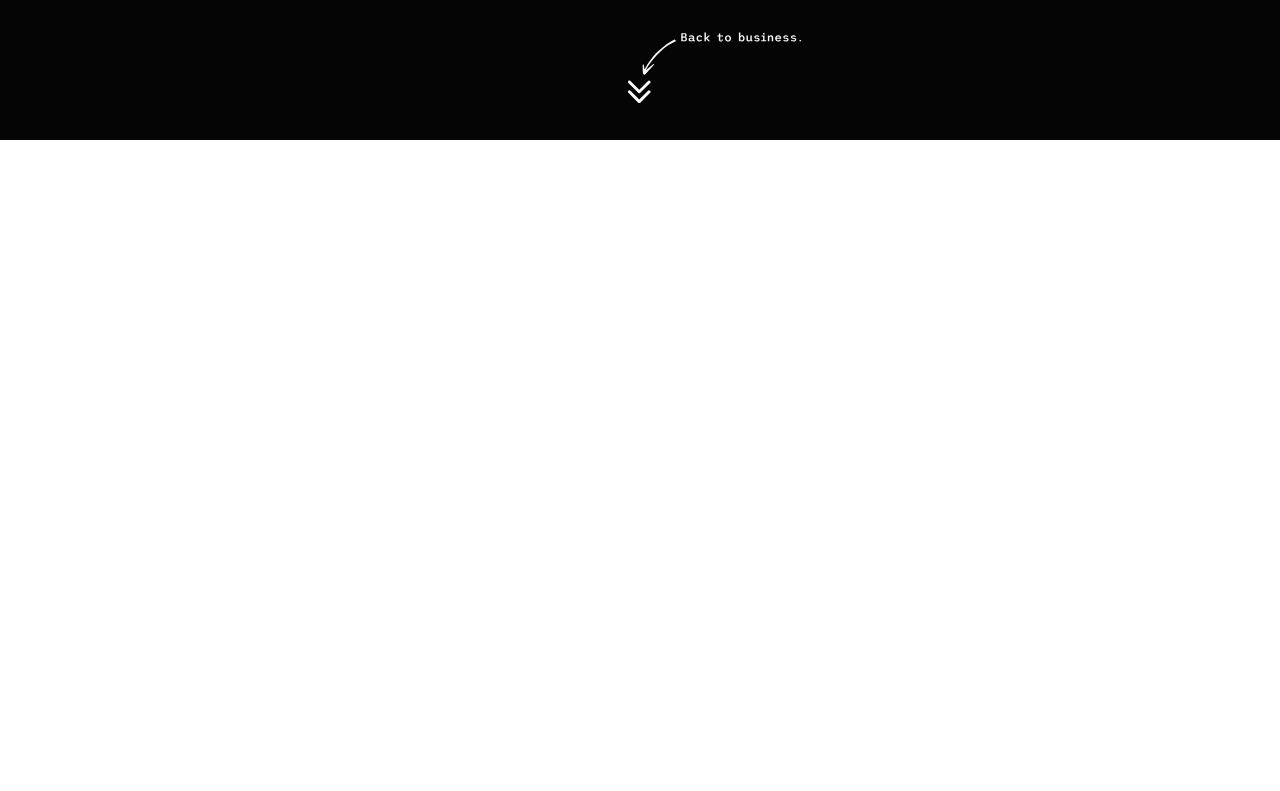
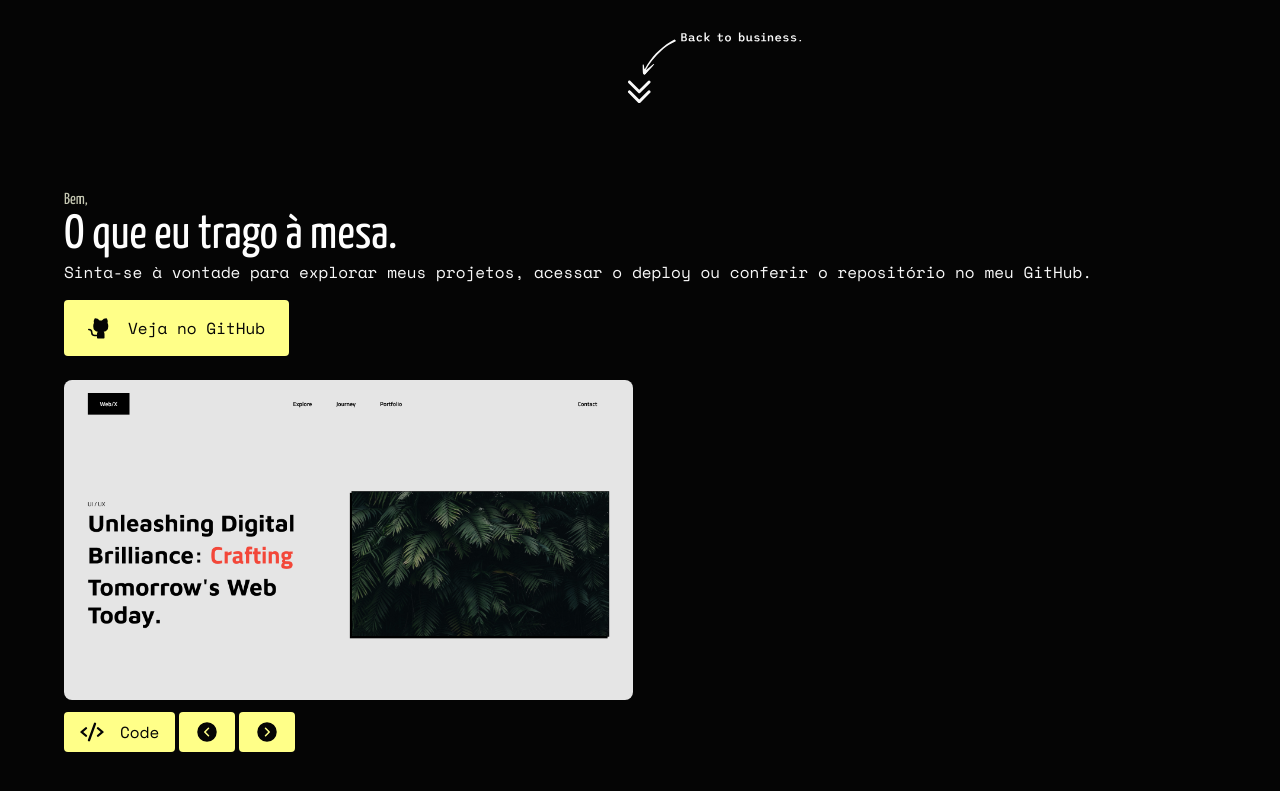
Before and after one commit to willy4nn/portfolio, a plain HTML site: page index.html in a window 1280 px wide. Shown: the part 1491-2282 px from the top of the page. Before the commit the page ends 1631 px from the top, so only its background shows below. Drawn offline with nearby package versions, Linux system fonts and the light colour scheme; a web font is replaced by a local one.

Commit message:
feature: projects-section

```diff
--- a/css/style.css
+++ b/css/style.css
@@ -57,6 +57,14 @@ body {
 	color: #f9f9f9;
 }
 
+.title-container > span {
+	font-family: 'Yanone Kaffeesatz', sans-serif;
+	font-size: 1rem;
+	font-weight: normal;
+	color: #c5c7b2;
+	line-height: 1.5rem;
+}
+
 @media (min-width: 744px) {
 	.heading-primary {
 		font-size: 2.5rem;
@@ -79,6 +87,11 @@ body {
 
 /* ⭐ Components */
 .button {
+	cursor: pointer;
+	display: flex;
+	align-items: center;
+	justify-content: center;
+	gap: 1rem;
 	width: fit-content;
 	height: fit-content;
 	padding: 16px 24px;
@@ -89,6 +102,14 @@ body {
 	font-family: 'Space Mono', system-ui;
 	white-space: nowrap;
 	font-size: 1rem;
+}
+
+.button > p {
+	color: #050505;
+}
+
+.button > img {
+	width: 24px;
 }
 
 /* ⭐ Home */
@@ -166,7 +187,7 @@ body {
 		overflow: visible;
 	}
 
-	.buttons-container {
+	.home-container .buttons-container {
 		display: none;
 	}
 }
@@ -189,14 +210,6 @@ body {
 	gap: 4px;
 }
 
-.about-container .title-container span {
-	font-family: 'Yanone Kaffeesatz', sans-serif;
-	font-size: 1rem;
-	font-weight: normal;
-	color: #c5c7b2;
-	line-height: 1.5rem;
-}
-
 .content-container {
 	display: flex;
 	flex-direction: column;
@@ -209,7 +222,7 @@ body {
 	gap: 16px;
 }
 
-.apresentation-container img {
+.apresentation-container .image-container img {
 	width: 100%;
 	height: 100%;
 	object-fit: cover;
@@ -283,3 +296,60 @@ body {
 		height: 100%;
 	}
 }
+
+/* ⭐ Projects */
+.projects-section {
+	min-height: 100vh;
+	height: auto;
+}
+
+.projects-section .content-container {
+	flex-direction: column;
+}
+
+.projects-container {
+	display: flex;
+	gap: 1rem;
+}
+
+.project {
+	display: flex;
+	flex-direction: column;
+	gap: 0.5rem;
+}
+
+.slider {
+	height: 100%;
+	width: 100%;
+}
+
+.slider > img {
+	width: 100%;
+	height: 100%;
+	object-fit: cover;
+	border-radius: 8px;
+	object-position: top;
+}
+
+.controlls {
+	display: flex;
+	gap: 4px;
+}
+
+@media (min-width: 744px) {
+	.slider > img {
+		flex: 1;
+		max-height: 35rem;
+		object-fit: cover;
+		border-radius: 8px;
+	}
+}
+
+@media (min-width: 1024px) {
+	.slider > img {
+		flex: 1;
+		max-height: 20rem;
+		object-fit: cover;
+		border-radius: 8px;
+	}
+}
--- a/index.html
+++ b/index.html
@@ -101,6 +101,69 @@
 					width="180px"
 				/>
 			</div>
+			<div class="projects-section section">
+				<div class="title-container">
+					<span>Bem,</span>
+					<h2 class="heading-secondary">O que eu trago à mesa.</h2>
+				</div>
+				<div class="content-container">
+					<div class="apresentation-container">
+						<p class="paragraph">
+							Sinta-se à vontade para explorar meus projetos,
+							acessar o deploy ou conferir o repositório no meu
+							GitHub.
+						</p>
+						<a
+							href="https://github.com/willy4nn"
+							class="button"
+							target="_blank"
+						>
+							<img
+								src="./assets/github-logo-fill.svg"
+								alt="Ícone do GitHub"
+							/>
+							<p class="paragraph">Veja no GitHub</p>
+						</a>
+					</div>
+					<div class="projects-container">
+						<div class="project">
+							<div class="slider">
+								<img
+									src="./assets/project1.png"
+									alt=""
+									width="24px"
+								/>
+							</div>
+							<div class="buttons-container">
+								<a href="" class="button">
+									<img
+										src="./assets/code-bold.svg"
+										alt=""
+										srcset=""
+									/>
+									<p>Code</p>
+								</a>
+								<div class="controlls">
+									<div class="button">
+										<img
+											src="./assets/caret-circle-left-fill.svg"
+											alt=""
+											srcset=""
+										/>
+									</div>
+									<div class="button">
+										<img
+											src="./assets/caret-circle-right-fill.svg"
+											alt=""
+											srcset=""
+										/>
+									</div>
+								</div>
+							</div>
+						</div>
+					</div>
+				</div>
+			</div>
 		</div>
 	</body>
 </html>
```
Also changed, not shown: assets/caret-circle-left-fill.svg (added), assets/caret-circle-right-fill.svg (added), assets/code-bold.svg (added), assets/github-logo-fill.svg (added), assets/project1.png (added).
